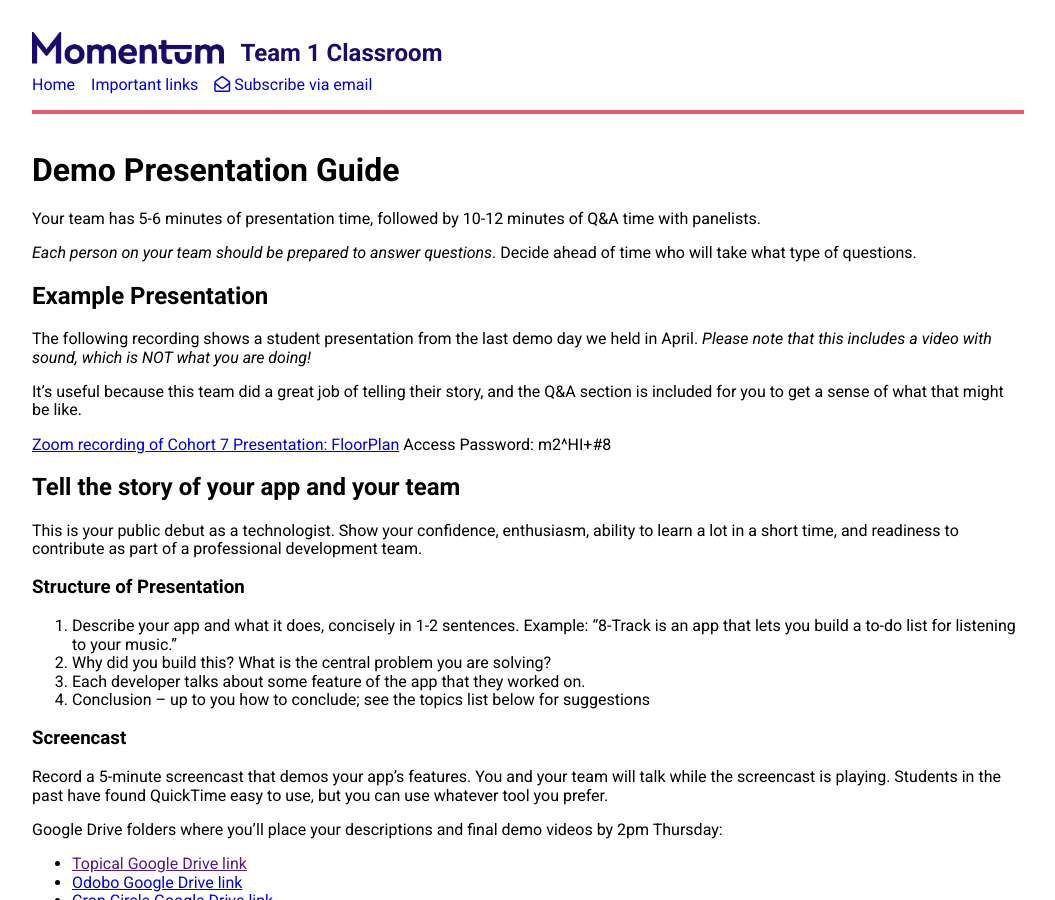
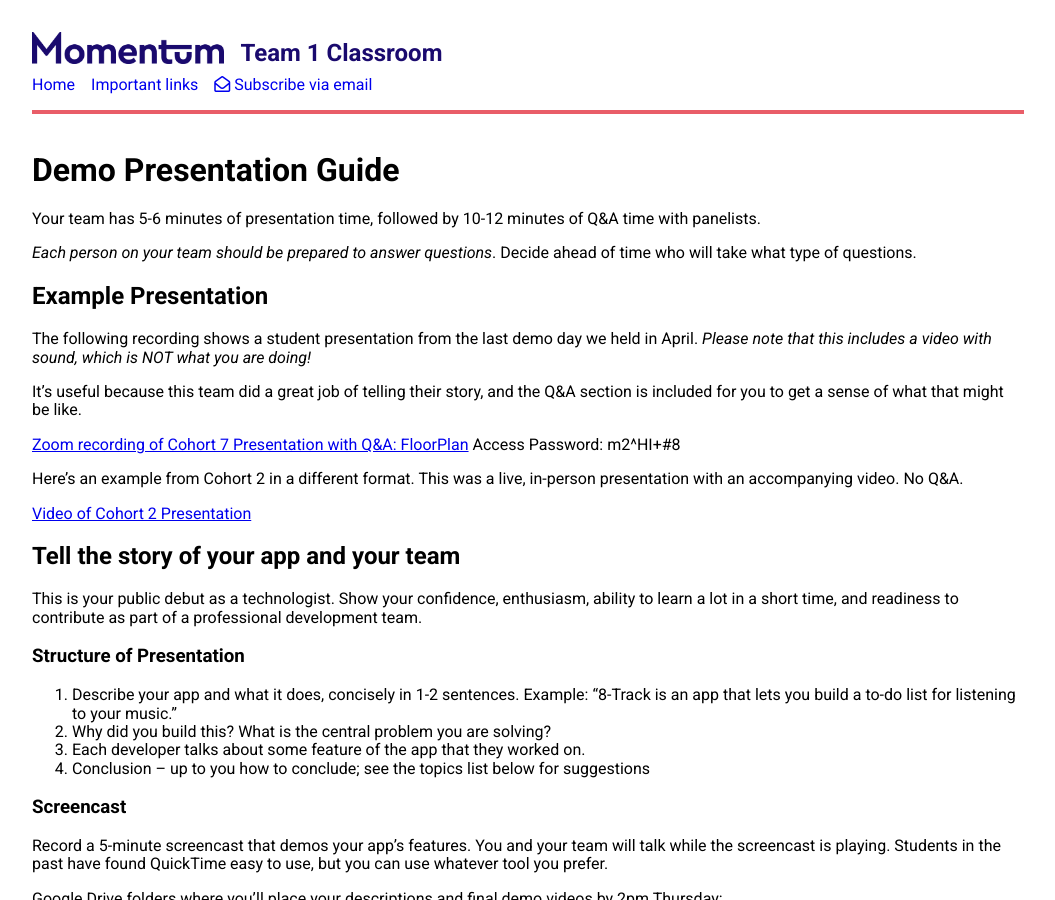
Before and after one commit to Momentum-Morehouse-2/Momentum-Morehouse-2.github.io, a Jekyll site: the page built from phase-4-demos.md, in a window 1280 px wide and 900 px high. Shown: the whole window, without its empty margins (112-1167 px from the left). Built offline with Jekyll 4.4.1, drawn with Linux system fonts in a browser that asks for light colours; nearby versions of some CDN libraries; our own code applies the rules of GitHub Pages for plain Markdown files.

Commit message:
Add second example presentation video

```diff
--- a/phase-4-demos.md
+++ b/phase-4-demos.md
@@ -10,8 +10,12 @@ The following recording shows a student presentation from the last demo day we h
 
 It's useful because this team did a great job of telling their story, and the Q&A section is included for you to get a sense of what that might be like.
 
-[Zoom recording of Cohort 7 Presentation: FloorPlan](https://us02web.zoom.us/rec/share/6MJbDfbcrnFIW53ssWXUf4d5Jdy-eaa80CEbr6YNn0up2tvDplCR98P04IbcqLv1)
+[Zoom recording of Cohort 7 Presentation with Q&A: FloorPlan](https://us02web.zoom.us/rec/share/6MJbDfbcrnFIW53ssWXUf4d5Jdy-eaa80CEbr6YNn0up2tvDplCR98P04IbcqLv1)
 Access Password: m2^HI+#8
+
+Here's an example from Cohort 2 in a different format. This was a live, in-person presentation with an accompanying video. No Q&A.
+
+[Video of Cohort 2 Presentation](https://www.youtube.com/watch?v=Cbo1lP6w-YE)
 
 ## Tell the story of your app and your team
 
```
